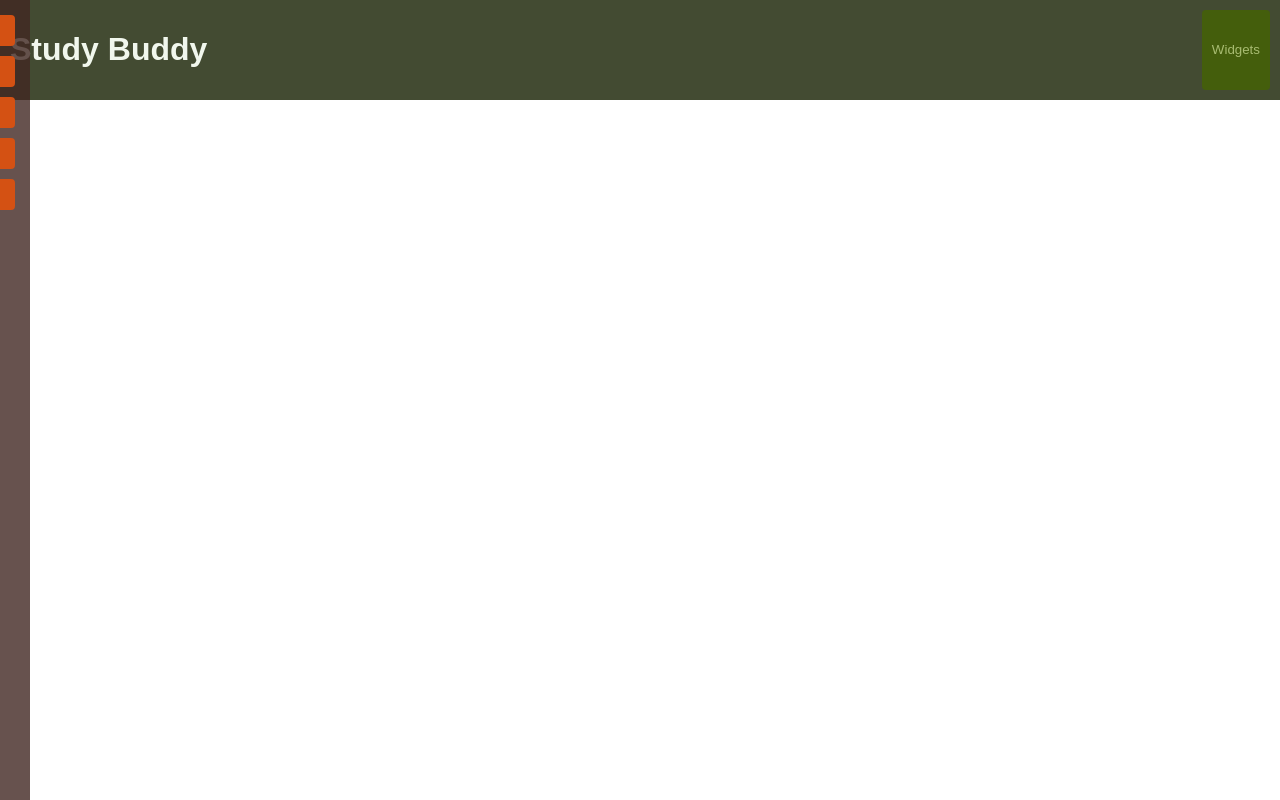
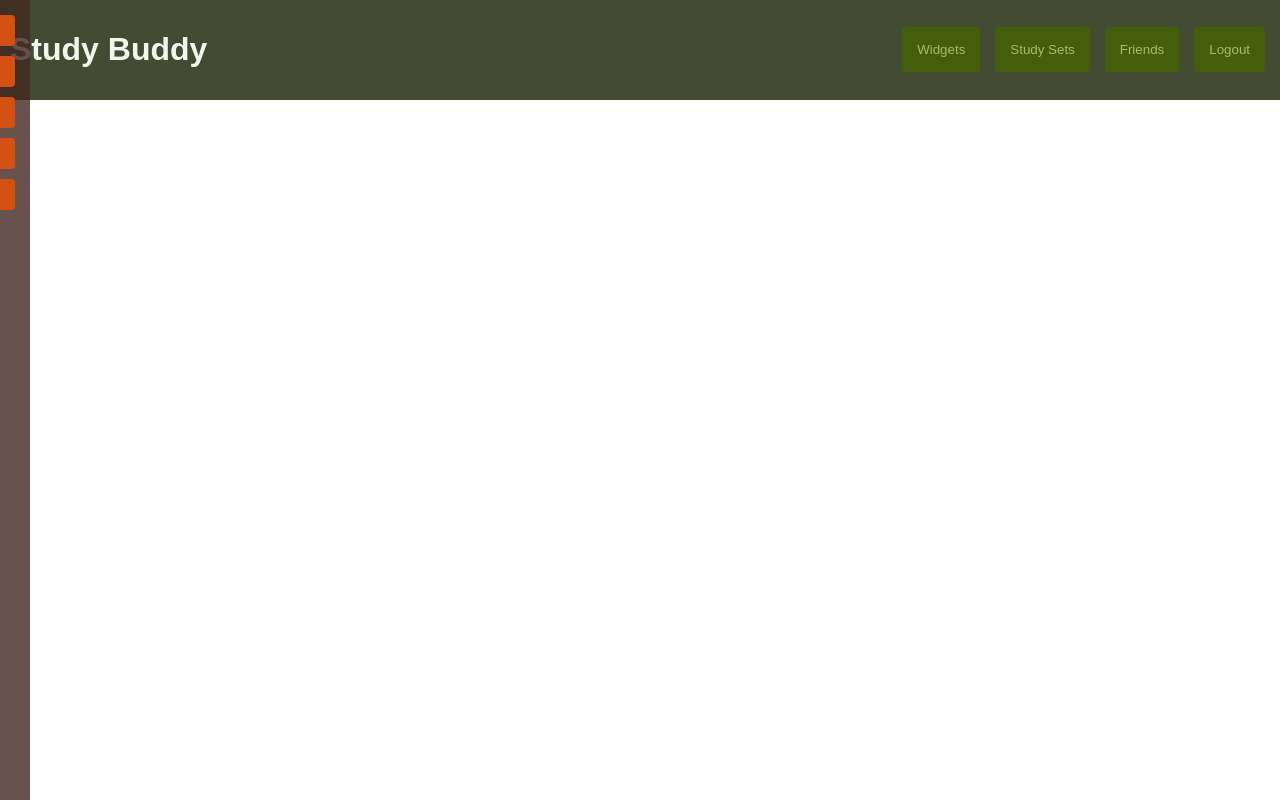
Before and after one commit to vyvyvyThao/Study-Buddy, a website: page app/public/my-page.html in a window 1280 px wide. Drawn offline with Linux system fonts and the light colour scheme.

Commit message:
nav bar frontend

```diff
--- a/app/public/my-page.css
+++ b/app/public/my-page.css
@@ -92,7 +92,7 @@ body, html {
 }
 
 button {
-    padding: 5px 10px;
+    padding: 5px 18px;
     cursor: pointer;
     background-color: #445E0C;
     color: #A8BC72;
@@ -103,3 +103,35 @@ button {
 button:hover {
     background-color: #3c4429;
 }
+
+#sidenav {
+  display: flex;
+}
+
+#toggleSidebarBtn {
+  padding: 15px;
+  margin-left: 10px;
+  margin-right: 5px;
+  align-self: center;
+}
+
+#studysets {
+  padding: 15px;
+  margin-left: 10px;
+  margin-right: 5px;
+  align-self: center;
+}
+
+#friends {
+  padding: 15px;
+  margin-left: 10px;
+  margin-right: 5px;
+  align-self: center;
+}
+
+#logout {
+  padding: 15px;
+  margin-left: 10px;
+  margin-right: 5px;
+  align-self: center;
+}
--- a/app/public/my-page.html
+++ b/app/public/my-page.html
@@ -10,7 +10,12 @@
     <header class="navbar">
         <h1>Study Buddy</h1>
 
-        <button id="toggleSidebarBtn">Widgets</button>
+        <div id="sidenav">
+          <button id="toggleSidebarBtn">Widgets</button>
+          <button id="studysets">Study Sets</button>
+          <button id="friends">Friends</button>
+          <button id="logout">Logout</button>
+        </div>
     </header>
 
     <div>
```
